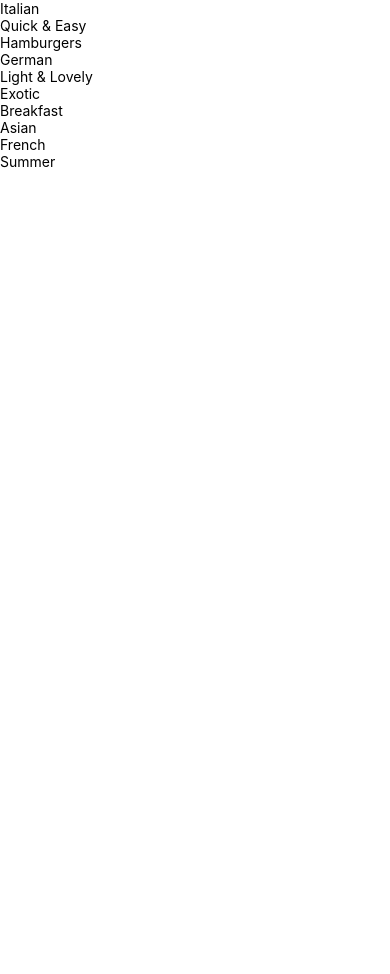
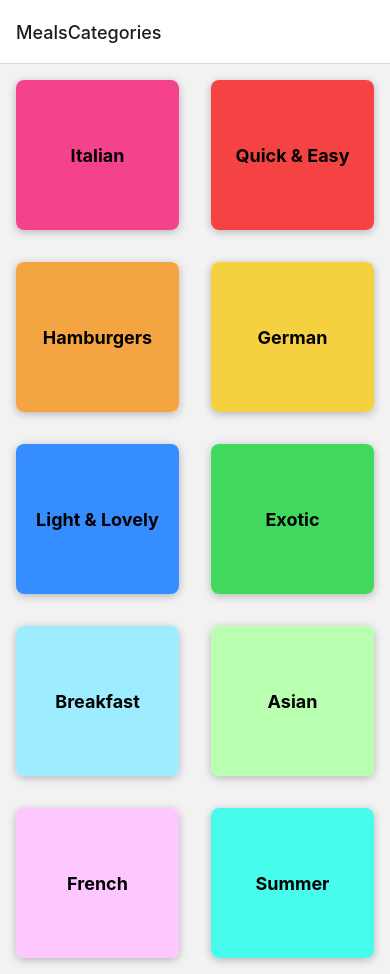
Before and after one commit to dario-nihil/meals-app, a React Native app: screen /MealsCategories in a window 390 px wide. Before the commit the page ends 844 px from the top, so only its background shows below. Built offline with nearby package versions, Linux system fonts and the light colour scheme.

Commit message:
installed react-navigation packages, created MealsOverviewScreen component and started implementing navigation

```diff
--- a/App.js
+++ b/App.js
@@ -1,9 +1,27 @@
 import { StyleSheet } from "react-native";
+import { StatusBar } from "expo-status-bar";
+import { NavigationContainer } from "@react-navigation/native";
+import { createStackNavigator } from "@react-navigation/stack";
 
 import CategoriesScreen from "./screens/CategoriesScreen";
+import MealsOverviewScreen from "./screens/MealsOverviewScreen";
+
+const Stack = createStackNavigator();
 
 export default function App() {
-  return <CategoriesScreen />;
+  return (
+    <>
+      <StatusBar style="dark" />
+      <NavigationContainer>
+        <Stack.Navigator>
+          <Stack.Screen name="MealsCategories" component={CategoriesScreen} />
+          <Stack.Screen name="MealsOverview" component={MealsOverviewScreen} />
+        </Stack.Navigator>
+      </NavigationContainer>
+    </>
+  );
 }
 
-const styles = StyleSheet.create({});
+const styles = StyleSheet.create({
+  container: {},
+});
--- a/app.json
+++ b/app.json
@@ -6,14 +6,13 @@
     "orientation": "portrait",
     "icon": "./assets/icon.png",
     "userInterfaceStyle": "light",
+    "backgroundColor": "#24180f",
     "splash": {
       "image": "./assets/splash.png",
       "resizeMode": "contain",
       "backgroundColor": "#ffffff"
     },
-    "assetBundlePatterns": [
-      "**/*"
-    ],
+    "assetBundlePatterns": ["**/*"],
     "ios": {
       "supportsTablet": true
     },
--- a/components/CategoryGridTile.js
+++ b/components/CategoryGridTile.js
@@ -1,11 +1,18 @@
-import { Pressable, View, Text } from "react-native";
+import { Pressable, View, Text, StyleSheet, Platform } from "react-native";
 
-const CategoryGridTyle = ({ title, color }) => {
+const CategoryGridTyle = ({ title, color, onPress }) => {
   return (
-    <View>
-      <Pressable>
-        <View>
-          <Text>{title}</Text>
+    <View style={styles.gridItem}>
+      <Pressable
+        android_ripple={{ color: "#cccccc" }}
+        style={({ pressed }) => [
+          styles.button,
+          pressed ? styles.buttonPressed : null,
+        ]}
+        onPress={onPress}
+      >
+        <View style={[styles.innerContainer, { backgroundColor: color }]}>
+          <Text style={styles.title}>{title}</Text>
         </View>
       </Pressable>
     </View>
@@ -13,3 +20,36 @@ const CategoryGridTyle = ({ title, color }) => {
 };
 
 export default CategoryGridTyle;
+
+const styles = StyleSheet.create({
+  gridItem: {
+    flex: 1,
+    margin: 16,
+    height: 150,
+    borderRadius: 8,
+    elevation: 4,
+    backgroundColor: "#ffffff",
+    shadowColor: "#000000",
+    shadowOpacity: 0.25,
+    shadowOffset: { width: 0, height: 2 },
+    shadowRadius: 8,
+    overflow: Platform.OS === "android" ? "hidden" : "visible",
+  },
+  button: {
+    flex: 1,
+  },
+  buttonPressed: {
+    opacity: 0.5,
+  },
+  innerContainer: {
+    flex: 1,
+    padding: 16,
+    borderRadius: 8,
+    justifyContent: "center",
+    alignItems: "center",
+  },
+  title: {
+    fontWeight: "bold",
+    fontSize: 18,
+  },
+});
--- a/package.json
+++ b/package.json
@@ -9,10 +9,14 @@
     "web": "expo start --web"
   },
   "dependencies": {
+    "@react-navigation/native": "^6.1.6",
+    "@react-navigation/stack": "^6.3.16",
     "expo": "~48.0.9",
     "expo-status-bar": "~1.4.4",
     "react": "18.2.0",
-    "react-native": "0.71.4"
+    "react-native": "0.71.4",
+    "react-native-safe-area-context": "4.5.0",
+    "react-native-screens": "~3.20.0"
   },
   "devDependencies": {
     "@babel/core": "^7.20.0"
--- a/screens/CategoriesScreen.js
+++ b/screens/CategoriesScreen.js
@@ -3,16 +3,27 @@ import { FlatList } from "react-native";
 import CategoryGridTyle from "../components/CategoryGridTile";
 import { CATEGORIES } from "../data/dummy-data";
 
-const renderCategoryItem = ({ item }) => {
-  return <CategoryGridTyle title={item.title} color={item.color} />;
-};
+const CategoriesScreen = ({ navigation }) => {
+  const renderCategoryItem = ({ item }) => {
+    const pressHandler = () => {
+      navigation.navigate("MealsOverview");
+    };
 
-const CategoriesScreen = () => {
+    return (
+      <CategoryGridTyle
+        title={item.title}
+        color={item.color}
+        onPress={pressHandler}
+      />
+    );
+  };
+
   return (
     <FlatList
       data={CATEGORIES}
       keyExtractor={(category) => category.id}
       renderItem={renderCategoryItem}
+      numColumns={2}
     />
   );
 };
--- /dev/null
+++ b/screens/MealsOverviewScreen.js
@@ -0,0 +1,20 @@
+import { View, Text, StyleSheet } from "react-native";
+
+import { MEALS } from "../data/dummy-data";
+
+const MealsOverviewScreen = () => {
+  return (
+    <View style={styles.container}>
+      <Text>Meals Overview Screen</Text>
+    </View>
+  );
+};
+
+export default MealsOverviewScreen;
+
+const styles = StyleSheet.create({
+  container: {
+    flex: 1,
+    padding: 16,
+  },
+});
```
Also changed, not shown: 1 other file (tests, documents, lock files or other folders).
